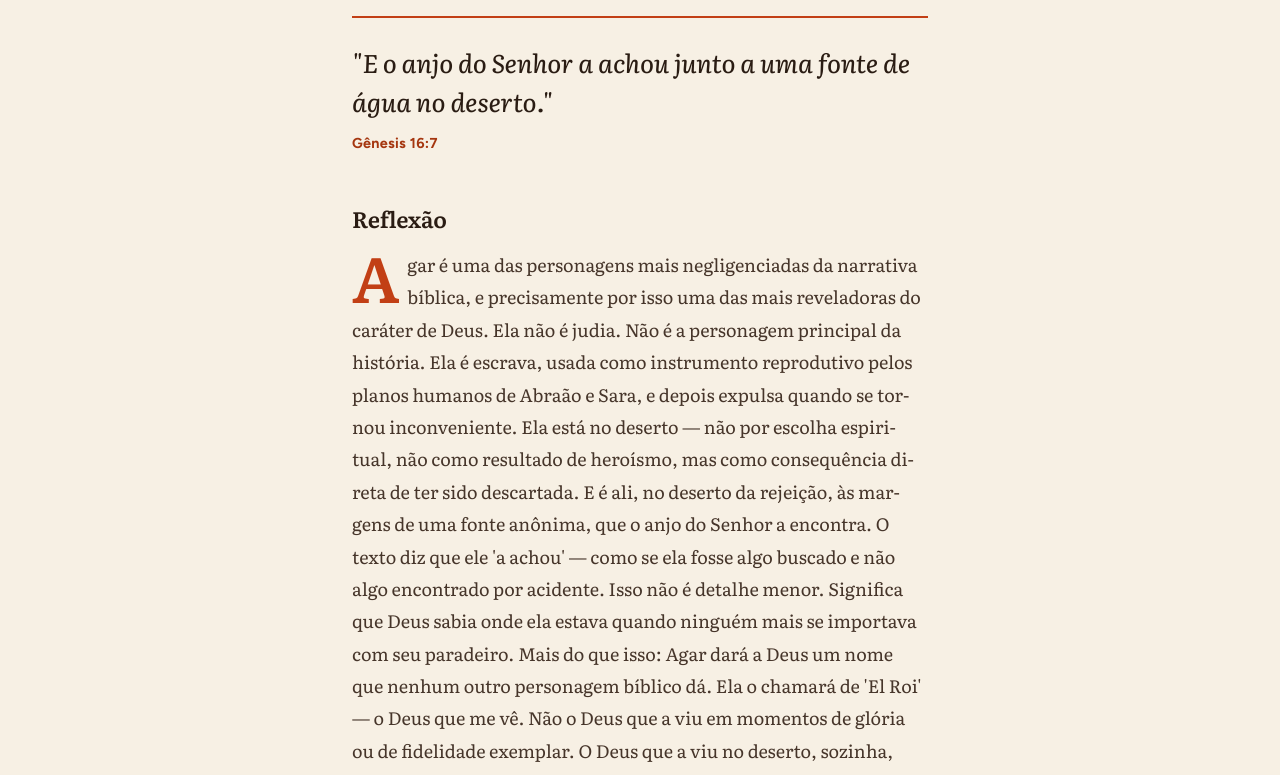
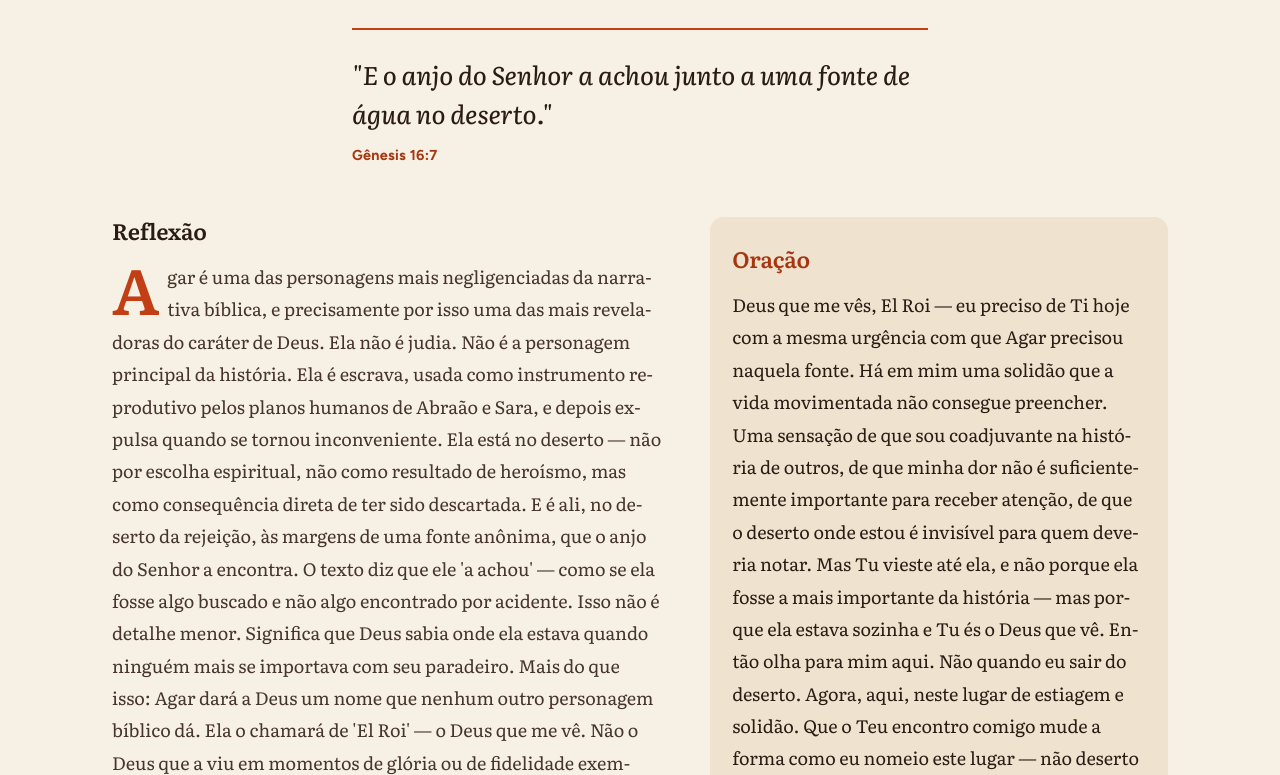
Before and after one commit to gcsementes/devocional, a plain HTML site: page index.html in a window 1280 px wide. Shown: the part 334-1109 px from the top of the page. Drawn offline with Linux system fonts and the light colour scheme.

Commit message:
Exibe reflexão e oração lado a lado em telas grandes

```diff
--- a/style.css
+++ b/style.css
@@ -183,6 +183,32 @@ img { display: block; max-width: 100%; height: auto; }
 .prayer .section-title { color: var(--brand-text); }
 .prayer .copy { color: var(--ink); }
 
+/* Duas colunas em computadores; a leitura em sequência permanece no celular. */
+@media (min-width: 64rem) {
+  .devotional {
+    display: grid;
+    grid-template-columns: minmax(0, 1.2fr) minmax(0, 1fr);
+    gap: 3.25rem 3rem;
+    align-items: start;
+    max-width: 70rem;
+    padding-inline: 2rem;
+  }
+
+  .devotional-head,
+  .devotional > .verse,
+  .devotional > .share {
+    grid-column: 1 / -1;
+    width: 100%;
+    max-width: var(--measure);
+    margin-inline: auto;
+  }
+
+  .devotional > .verse,
+  .devotional > .reading,
+  .devotional > .prayer,
+  .devotional > .share { margin-top: 0; }
+}
+
 /* Compartilhar */
 .share {
   margin-top: 3rem;
```
